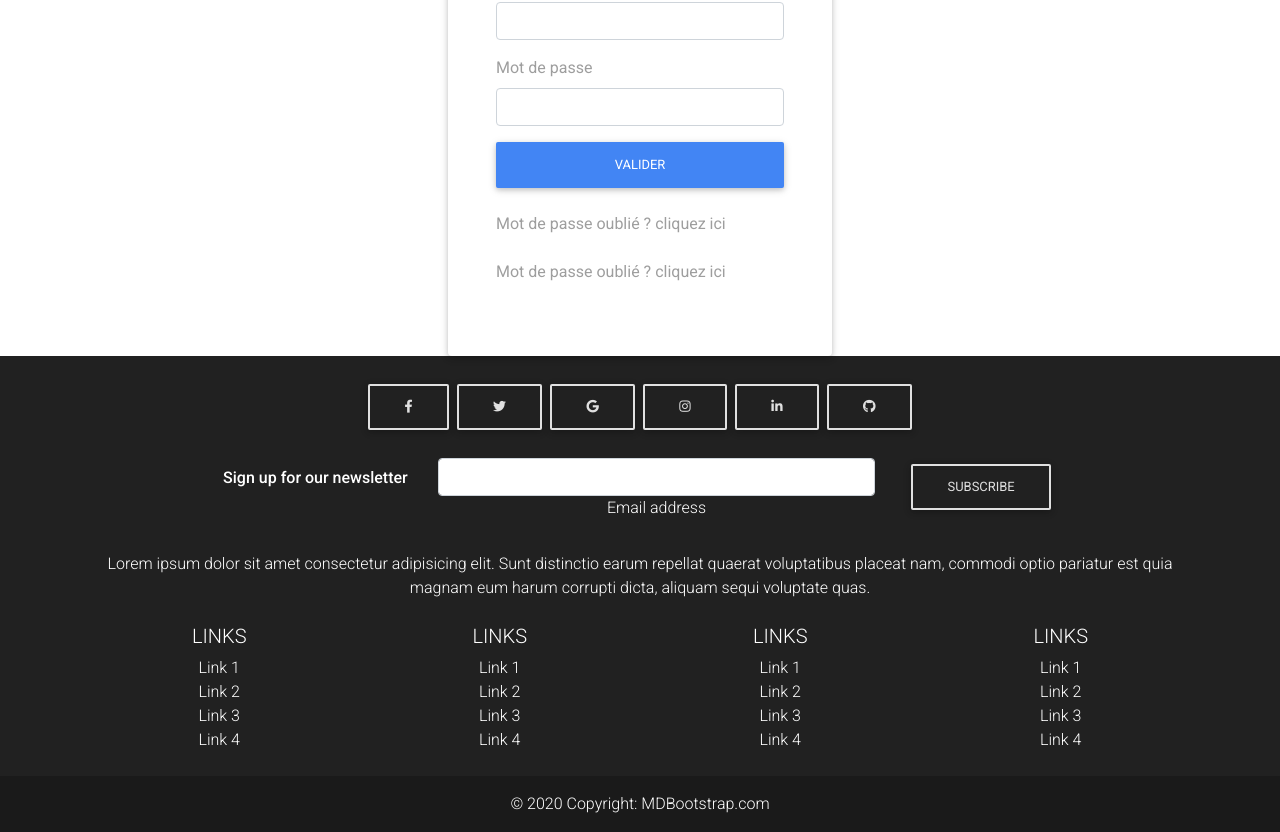
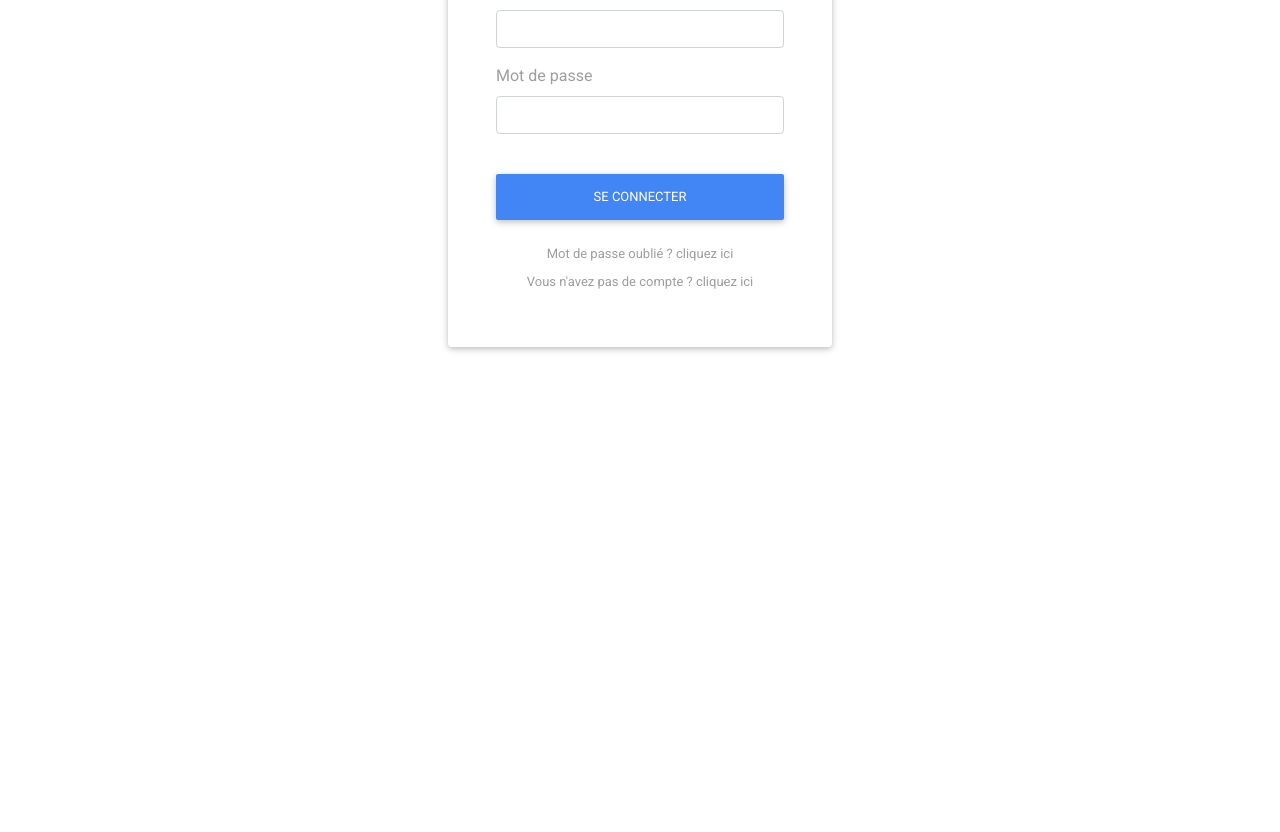
Before and after one commit to gobanger/ProjetFinal, an Angular app: page /accueil in a window 1280 px wide. Shown: the part 274-1106 px from the top of the page. After the commit the page ends 909 px from the top, so only its background shows below. Built offline with nearby package versions, Linux system fonts and the light colour scheme.

Commit message:
AcceuilV4

```diff
--- a/src/app/accueil/accueil.component.html
+++ b/src/app/accueil/accueil.component.html
@@ -26,16 +26,19 @@
  <!-- MDB core JavaScript -->
  <script type="text/javascript" src="https://cdnjs.cloudflare.com/ajax/libs/mdbootstrap/4.19.1/js/mdb.min.js"></script>
 
- <!-- <link rel="stylesheet" href="style2.css"> -->
-
+ link rel="stylesheet" href="accueil.component.css"
 </head>
 <body>
-    <h1 class="text-center text-primary mt-5">Connectez-vous </h1>
+    <div class="marge-top-100">
 
-    <div class="marge-top-100">
+        <br>
         <div class="f-connect">
+            <div class="card p-5 bs_perso">
 
-            <div class="card p-5 bs_perso">
+                <div class="text" >
+                  <h1 class="grey-text"> Connectez-vous </h1>
+                </div>
+                <br>
 
                 <div class="form-group">
                     <label for="" class="grey-text">Email</label>
@@ -46,219 +49,25 @@
                     <label for="" class="grey-text">Mot de passe</label>
                     <input type="password" class="form-control">
                 </div>
-
-                <button class="btn btn-block btn-primary" >Valider</button>
-
                 <br>
-
-
-                <div class="form-group">
+                <button class="btn btn-block btn-primary" >Se connecter</button>
+                <br>
+                <div class="text_mdp_oublie" style="text-align: center;">
                     <label for="" class="grey-text" style="text-align: center">Mot de passe oublié ? cliquez ici</label>
                 </div>
-
-                <div class="form-group">
-                    <label for="" class="grey-text" style="text-align: center">Mot de passe oublié ? cliquez ici</label>
+                <div class="text-sinscrire" style="text-align: center;">
+                    <label for="" class="grey-text">Vous n'avez pas de compte ? cliquez ici</label>
                 </div>
 
-
-
-
-
-
             </div>
-
 
         </div>
 
     </div>
 
-    <!-- Footer -->
-<footer class="bg-dark text-center text-white">
-    <!-- Grid container -->
-    <div class="container p-4">
-      <!-- Section: Social media -->
-      <section class="mb-4">
-        <!-- Facebook -->
-        <a class="btn btn-outline-light btn-floating m-1" href="#!" role="button"
-          ><i class="fab fa-facebook-f"></i
-        ></a>
 
-        <!-- Twitter -->
-        <a class="btn btn-outline-light btn-floating m-1" href="#!" role="button"
-          ><i class="fab fa-twitter"></i
-        ></a>
+    <br><br><br><br><br><br><br><br><br><br><br><br>
 
-        <!-- Google -->
-        <a class="btn btn-outline-light btn-floating m-1" href="#!" role="button"
-          ><i class="fab fa-google"></i
-        ></a>
-
-        <!-- Instagram -->
-        <a class="btn btn-outline-light btn-floating m-1" href="#!" role="button"
-          ><i class="fab fa-instagram"></i
-        ></a>
-
-        <!-- Linkedin -->
-        <a class="btn btn-outline-light btn-floating m-1" href="#!" role="button"
-          ><i class="fab fa-linkedin-in"></i
-        ></a>
-
-        <!-- Github -->
-        <a class="btn btn-outline-light btn-floating m-1" href="#!" role="button"
-          ><i class="fab fa-github"></i
-        ></a>
-      </section>
-      <!-- Section: Social media -->
-
-      <!-- Section: Form -->
-      <section class="">
-        <form action="">
-          <!--Grid row-->
-          <div class="row d-flex justify-content-center">
-            <!--Grid column-->
-            <div class="col-auto">
-              <p class="pt-2">
-                <strong>Sign up for our newsletter</strong>
-              </p>
-            </div>
-            <!--Grid column-->
-
-            <!--Grid column-->
-            <div class="col-md-5 col-12">
-              <!-- Email input -->
-              <div class="form-outline form-white mb-4">
-                <input type="email" id="form5Example21" class="form-control" />
-                <label class="form-label" for="form5Example21">Email address</label>
-              </div>
-            </div>
-            <!--Grid column-->
-
-            <!--Grid column-->
-            <div class="col-auto">
-              <!-- Submit button -->
-              <button type="submit" class="btn btn-outline-light mb-4">
-                Subscribe
-              </button>
-            </div>
-            <!--Grid column-->
-          </div>
-          <!--Grid row-->
-        </form>
-      </section>
-      <!-- Section: Form -->
-
-      <!-- Section: Text -->
-      <section class="mb-4">
-        <p>
-          Lorem ipsum dolor sit amet consectetur adipisicing elit. Sunt distinctio earum
-          repellat quaerat voluptatibus placeat nam, commodi optio pariatur est quia magnam
-          eum harum corrupti dicta, aliquam sequi voluptate quas.
-        </p>
-      </section>
-      <!-- Section: Text -->
-
-      <!-- Section: Links -->
-      <section class="">
-        <!--Grid row-->
-        <div class="row">
-          <!--Grid column-->
-          <div class="col-lg-3 col-md-6 mb-4 mb-md-0">
-            <h5 class="text-uppercase">Links</h5>
-
-            <ul class="list-unstyled mb-0">
-              <li>
-                <a href="#!" class="text-white">Link 1</a>
-              </li>
-              <li>
-                <a href="#!" class="text-white">Link 2</a>
-              </li>
-              <li>
-                <a href="#!" class="text-white">Link 3</a>
-              </li>
-              <li>
-                <a href="#!" class="text-white">Link 4</a>
-              </li>
-            </ul>
-          </div>
-          <!--Grid column-->
-
-          <!--Grid column-->
-          <div class="col-lg-3 col-md-6 mb-4 mb-md-0">
-            <h5 class="text-uppercase">Links</h5>
-
-            <ul class="list-unstyled mb-0">
-              <li>
-                <a href="#!" class="text-white">Link 1</a>
-              </li>
-              <li>
-                <a href="#!" class="text-white">Link 2</a>
-              </li>
-              <li>
-                <a href="#!" class="text-white">Link 3</a>
-              </li>
-              <li>
-                <a href="#!" class="text-white">Link 4</a>
-              </li>
-            </ul>
-          </div>
-          <!--Grid column-->
-
-          <!--Grid column-->
-          <div class="col-lg-3 col-md-6 mb-4 mb-md-0">
-            <h5 class="text-uppercase">Links</h5>
-
-            <ul class="list-unstyled mb-0">
-              <li>
-                <a href="#!" class="text-white">Link 1</a>
-              </li>
-              <li>
-                <a href="#!" class="text-white">Link 2</a>
-              </li>
-              <li>
-                <a href="#!" class="text-white">Link 3</a>
-              </li>
-              <li>
-                <a href="#!" class="text-white">Link 4</a>
-              </li>
-            </ul>
-          </div>
-          <!--Grid column-->
-
-          <!--Grid column-->
-          <div class="col-lg-3 col-md-6 mb-4 mb-md-0">
-            <h5 class="text-uppercase">Links</h5>
-
-            <ul class="list-unstyled mb-0">
-              <li>
-                <a href="#!" class="text-white">Link 1</a>
-              </li>
-              <li>
-                <a href="#!" class="text-white">Link 2</a>
-              </li>
-              <li>
-                <a href="#!" class="text-white">Link 3</a>
-              </li>
-              <li>
-                <a href="#!" class="text-white">Link 4</a>
-              </li>
-            </ul>
-          </div>
-          <!--Grid column-->
-        </div>
-        <!--Grid row-->
-      </section>
-      <!-- Section: Links -->
-    </div>
-    <!-- Grid container -->
-
-    <!-- Copyright -->
-    <div class="text-center p-3" style="background-color: rgba(0, 0, 0, 0.2);">
-      © 2020 Copyright:
-      <a class="text-white" href="https://mdbootstrap.com/">MDBootstrap.com</a>
-    </div>
-    <!-- Copyright -->
-  </footer>
-  <!-- Footer -->
 
 
 </body>
```
